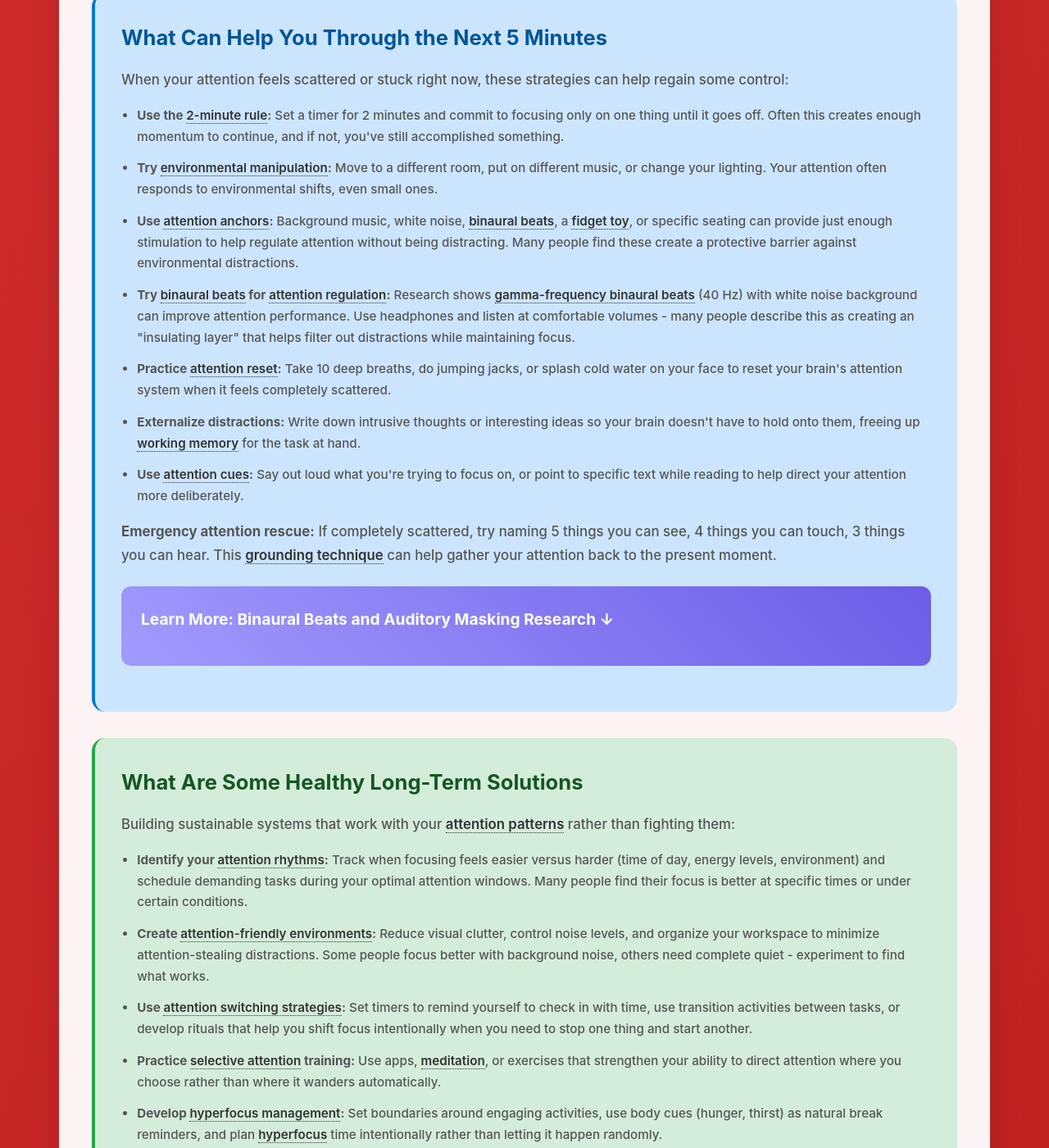
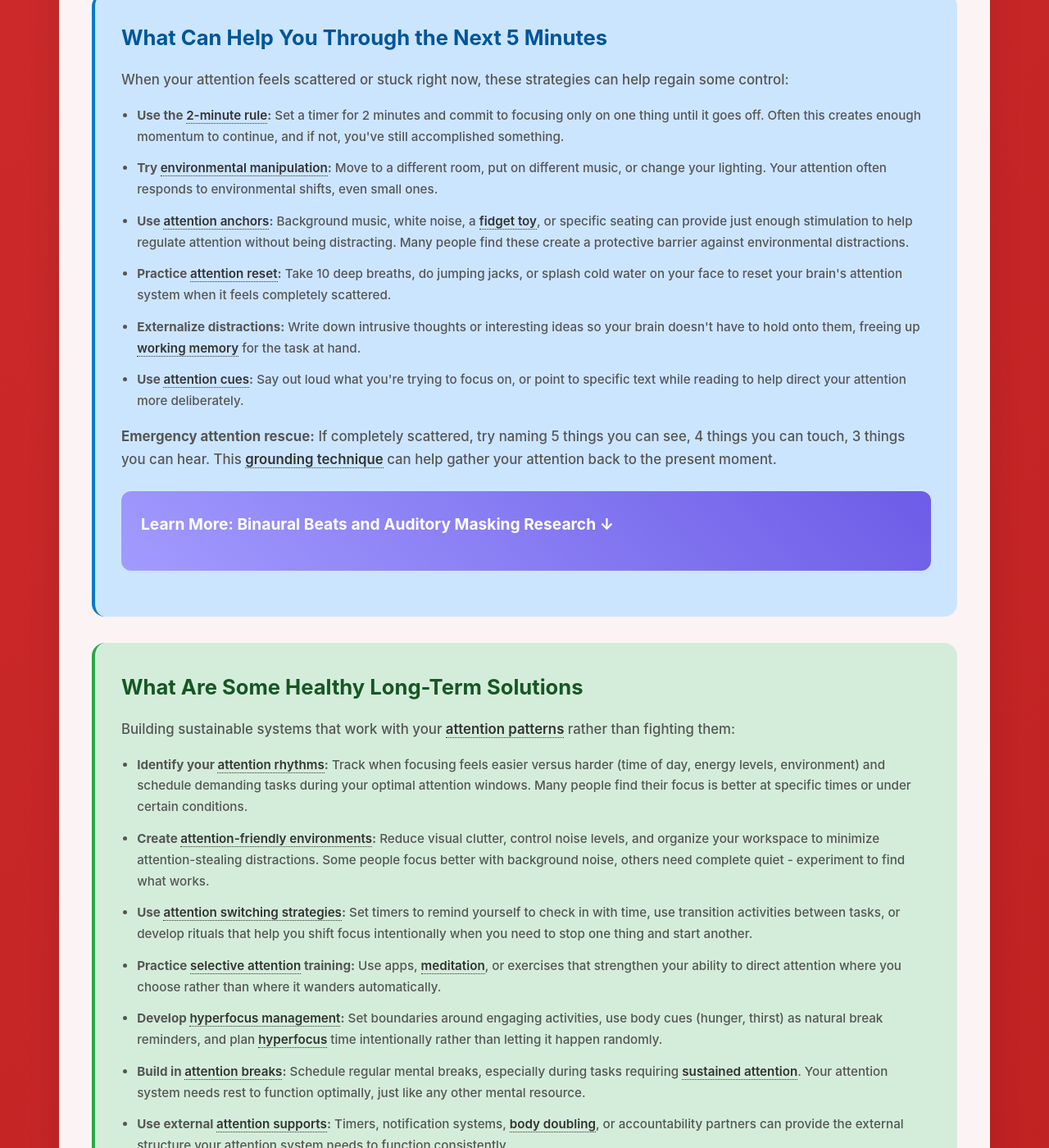
Before and after one commit to neurodivergent-survival-guide/neurodivergent-survival-guide, a Jekyll site: the page built from struggles/attention-regulation.html, in a window 1280 px wide and 1400 px high, scrolled down 2320 px. Shown: the whole window at 82% size. Built offline with Jekyll 4.4.1, drawn with Linux system fonts in a browser that asks for light colours; some of the changed text lies outside the part shown.

Commit message:
Update attention-regulation.html

```diff
--- a/struggles/attention-regulation.html
+++ b/struggles/attention-regulation.html
@@ -67,8 +67,7 @@ search_terms: ["can't focus", "mind wanders", "losing focus", "brain won't coope
         <ul>
             <li><strong>Use the <a class="jargon">2-minute rule<span class="tooltip">Committing to focus for just 2 minutes, which often leads to longer periods of sustained attention</span></a>:</strong> Set a timer for 2 minutes and commit to focusing only on one thing until it goes off. Often this creates enough momentum to continue, and if not, you've still accomplished something.</li>
             <li><strong>Try <a class="jargon">environmental manipulation<span class="tooltip">Changing your physical surroundings to support better attention and focus</span></a>:</strong> Move to a different room, put on different music, or change your lighting. Your attention often responds to environmental shifts, even small ones.</li>
-            <li><strong>Use <a class="jargon">attention anchors<span class="tooltip">Specific sensory inputs like background music, fidget tools, or physical positions that help maintain focus</span></a>:</strong> Background music, white noise, <a class="jargon">binaural beats<span class="tooltip">Auditory illusions created when two slightly different frequencies are played in each ear, producing a rhythmic beating sound that may help focus</span></a>, a <a class="jargon">fidget toy<span class="tooltip">Small objects that provide sensory input to help maintain attention and reduce restlessness</span></a>, or specific seating can provide just enough stimulation to help regulate attention without being distracting. Many people find these create a protective barrier against environmental distractions.</li>
-            <li><strong>Try <a class="jargon">binaural beats<span class="tooltip">Auditory illusions created when two slightly different frequencies are played in each ear, producing a rhythmic beating sound that may help focus</span></a> for <a class="jargon">attention regulation<span class="tooltip">The brain's ability to direct and sustain focus where you want it, when you want it</span></a>:</strong> Research shows <a class="jargon">gamma-frequency binaural beats<span class="tooltip">40 Hz binaural beats that may help synchronize brain activity related to focus and attention</span></a> (40 Hz) with white noise background can improve attention performance. Use headphones and listen at comfortable volumes - many people describe this as creating an "insulating layer" that helps filter out distractions while maintaining focus.</li>
+            <li><strong>Use <a class="jargon">attention anchors<span class="tooltip">Specific sensory inputs like background music, fidget tools, or physical positions that help maintain focus</span></a>:</strong> Background music, white noise, a <a class="jargon">fidget toy<span class="tooltip">Small objects that provide sensory input to help maintain attention and reduce restlessness</span></a>, or specific seating can provide just enough stimulation to help regulate attention without being distracting. Many people find these create a protective barrier against environmental distractions.</li>
             <li><strong>Practice <a class="jargon">attention reset<span class="tooltip">Brief activities that help clear mental distractions and refocus: deep breathing, movement, or sensory grounding</span></a>:</strong> Take 10 deep breaths, do jumping jacks, or splash cold water on your face to reset your brain's attention system when it feels completely scattered.</li>
             <li><strong>Externalize distractions:</strong> Write down intrusive thoughts or interesting ideas so your brain doesn't have to hold onto them, freeing up <a class="jargon">working memory<span class="tooltip">The mental workspace that temporarily holds and manipulates information during thinking tasks</span></a> for the task at hand.</li>
             <li><strong>Use <a class="jargon">attention cues<span class="tooltip">External signals that remind your brain what to focus on: visual reminders, verbal self-prompts, or physical positioning</span></a>:</strong> Say out loud what you're trying to focus on, or point to specific text while reading to help direct your attention more deliberately.</li>
@@ -107,7 +106,7 @@ search_terms: ["can't focus", "mind wanders", "losing focus", "brain won't coope
 
             <li><strong>Build in <a class="jargon">attention breaks<span class="tooltip">Planned periods of mental rest that help prevent attention fatigue and overwhelm</span></a>:</strong> Schedule regular mental breaks, especially during tasks requiring <a class="jargon">sustained attention<span class="tooltip">The ability to maintain focus on a task or activity for extended periods</span></a>. Your attention system needs rest to function optimally, just like any other mental resource.</li>
 
-            <li><strong>Use external <a class="jargon">attention supports<span class="tooltip">Tools and systems outside your brain that help direct and maintain focus: timers, reminders, organizational systems</span></a>:</strong> Timers, notification systems, <a class="jargon">body doubling<span class="tooltip">Working in the presence of another person whose focus and energy helps you maintain your own attention</span></a>, <a class="jargon">binaural beats<span class="tooltip">Auditory illusions created when two slightly different frequencies are played in each ear, producing a rhythmic beating sound that may help focus</span></a>, or accountability partners can provide the external structure your attention system needs to function consistently. Research indicates <a class="jargon">gamma binaural beats<span class="tooltip">40 Hz binaural beats that may help synchronize brain activity related to focus and attention</span></a> with background noise work particularly well for <a class="jargon">ADHD<span class="tooltip">Attention-Deficit/Hyperactivity Disorder - brain differences affecting attention, impulse control, and executive function</span></a> attention.</li>
+            <li><strong>Use external <a class="jargon">attention supports<span class="tooltip">Tools and systems outside your brain that help direct and maintain focus: timers, reminders, organizational systems</span></a>:</strong> Timers, notification systems, <a class="jargon">body doubling<span class="tooltip">Working in the presence of another person whose focus and energy helps you maintain your own attention</span></a>, or accountability partners can provide the external structure your attention system needs to function consistently.</li>
         </ul>
 
     </div>
```
